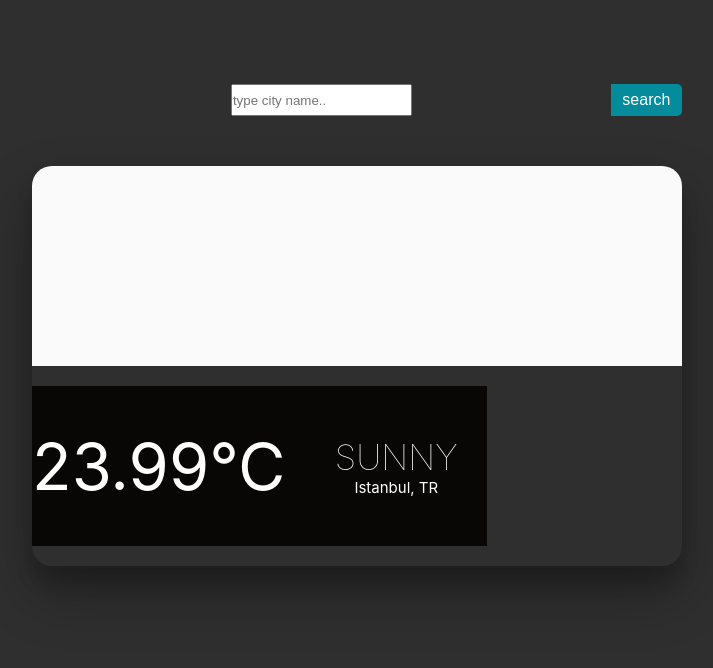
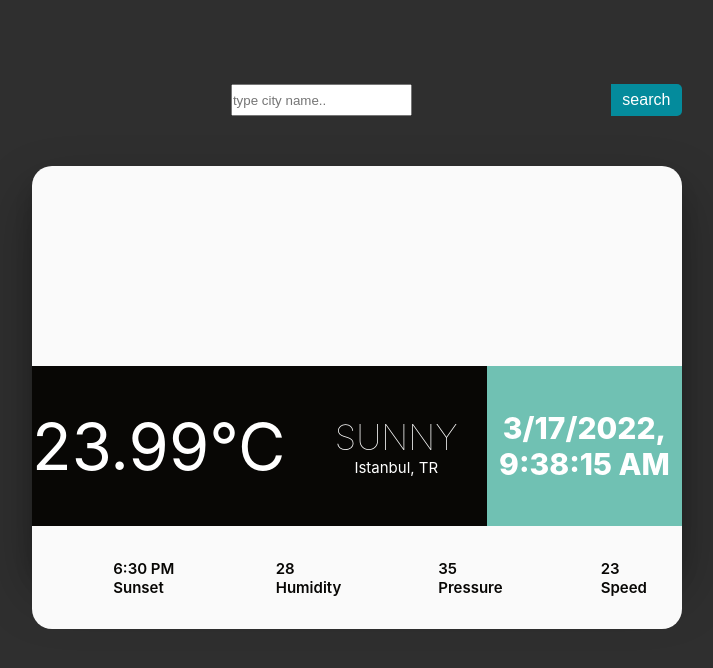
Before and after one commit to burak-caniklioglu/React-Projects, a React (Create React App) app in the folder weather-app/: page / in a window 1280 px wide. Shown: the top 668 px of the page, without its empty margins (283-996 px from the left). Built offline with nearby package versions, Linux system fonts and the light colour scheme; some icons are missing.

Commit message:
Weather Card is ready

```diff
--- a/weather-app/src/components/WeatherDetails.jsx
+++ b/weather-app/src/components/WeatherDetails.jsx
@@ -18,6 +18,45 @@
                     </div>
                 </div>
             </div>
+            <div className="date">{new Date().toLocaleString()}</div>
+            <div className="extra-temp">
+                <div className="temp-info-minmax">
+                    <div className="two-sided-section">
+                        <p><i className={"wi wi-sunset"}></i></p>
+                        <p className="extra-info-leftside">
+                            6:30 PM <br />
+                            Sunset
+                        </p>
+                    </div>
+
+                    <div className="two-sided-section">
+                        <p><i className={"wi wi-humidity"}></i></p>
+                        <p className="extra-info-leftside">
+                            28 <br />
+                            Humidity
+                        </p>
+                    </div>
+                </div>
+
+                <div className="temp-info-minmax">
+                    <div className="two-sided-section">
+                        <p><i className={"wi wi-rain"}></i></p>
+                        <p className="extra-info-leftside">
+                            35 <br />
+                            Pressure
+                        </p>
+                    </div>
+
+                    <div className="two-sided-section">
+                        <p><i className={"wi wi-strong-wind"}></i></p>
+                        <p className="extra-info-leftside">
+                            23 <br />
+                            Speed
+                        </p>
+                    </div>
+
+                </div>
+            </div>
         </article>
     </div>
   )
--- a/weather-app/src/components/searchMain.jsx
+++ b/weather-app/src/components/searchMain.jsx
@@ -1,4 +1,4 @@
-import React, { useState, useEffect } from "react";
+import React, { useState} from "react";
 import WeatherDetails from "./WeatherDetails";
 
 function SearchMain() {
```
